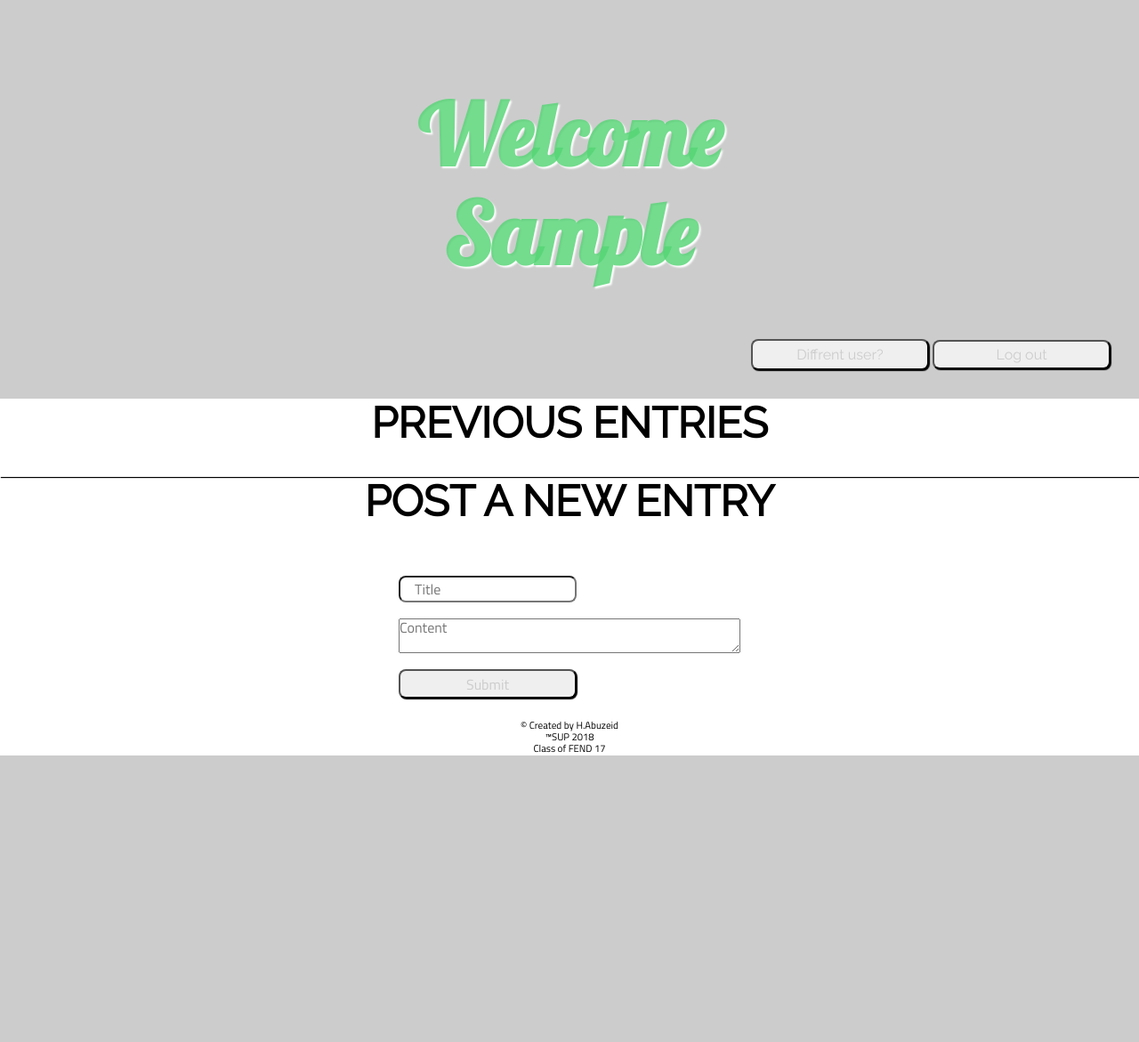
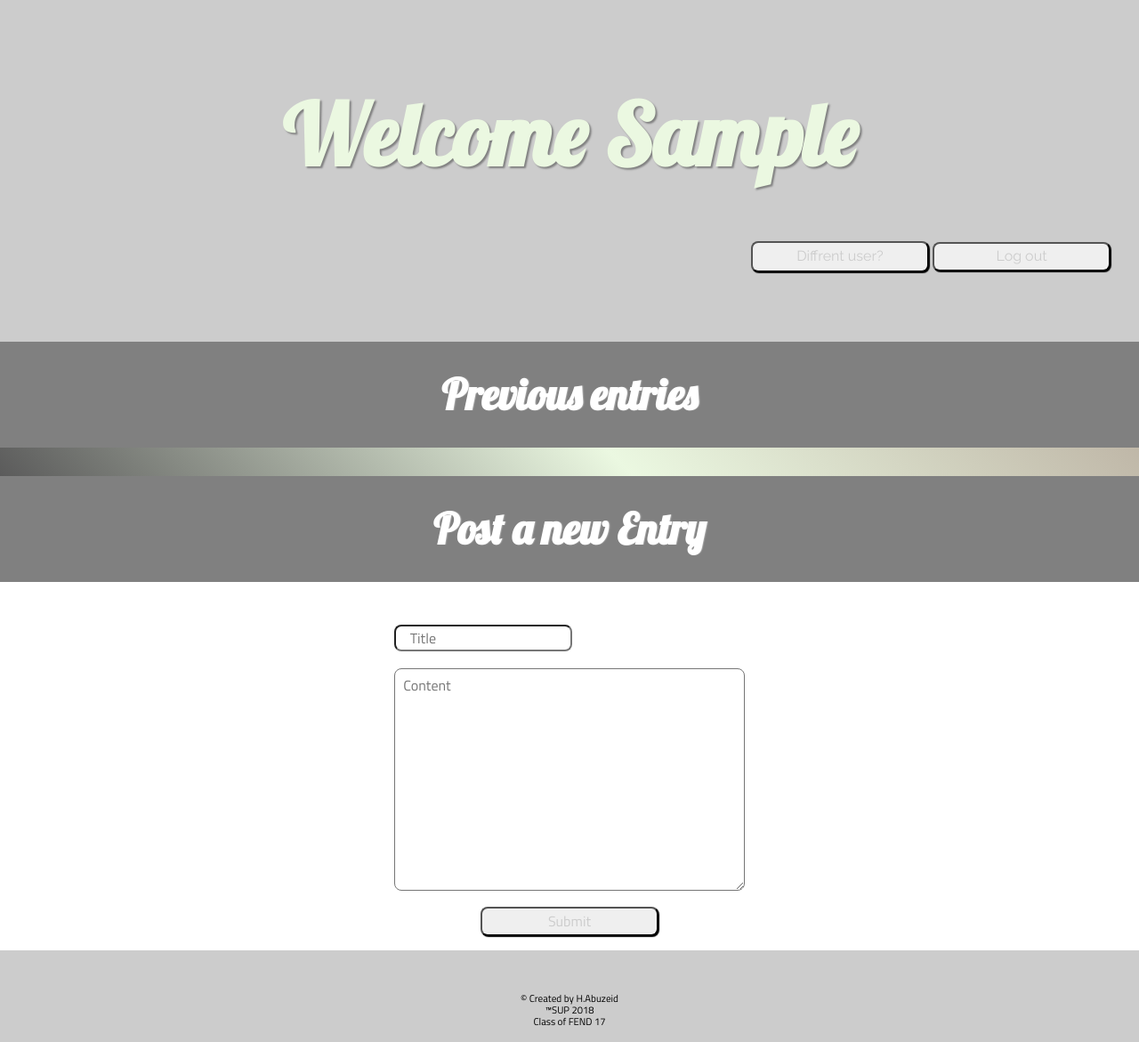
Before and after one commit to swedenSnow/journal, a PHP site: page / in a window 1280 px wide. Shown: the whole page at 89% size. Before the commit the page ends 849 px from the top, so only its background shows below. Run offline with PHP 8.4, Linux system fonts and the light colour scheme; the visitor is signed in with stand-in values (Sample User, id 1); data that the repository does not hold is empty.

Commit message:
entry form fix

```diff
--- a/css/style.css
+++ b/css/style.css
@@ -413,10 +413,6 @@
     list-style-type: none;
     min-width: 100%;
   }
-  /* form {
-    flex-basis: 100%;
-
-  } */
 
   input{
     width: 200px;
@@ -425,6 +421,13 @@
     text-align: left;
     padding-left: 1rem;
     border-radius: 8px;
+    color: black;
+  }
+
+  button:hover {
+    color: black;
+    transition: all 500ms ease-out;
+    background-color: rgba(85, 212, 117, 0.822);
 
   }
 
@@ -452,70 +455,91 @@
     background-color: rgba(85, 212, 117, 0.822);
   }
 
-
-  button:hover {
+  .all-entries input{
+    width: 110px;
+    height: 30px;
+    outline-style: none;
+    text-align: left;
+    padding-left: 1rem;
+    border-radius: 8px;
+    color: #ccc;
+  }
+  .all-entries input:hover {
     color: black;
     transition: all 500ms ease-out;
     background-color: rgba(85, 212, 117, 0.822);
+    cursor: pointer;
 
   }
-
 
   footer{
     display: flex;
     flex-flow: column wrap;
     justify-content: center;
+    margin: auto;
+    background-color: #ccc;
   }
 
   footer p {
     text-align: center;
     font-size: 70%;
+    margin-top: 3rem;
+
+
 
   }
 
   .form{
-    margin: 1.5rem;
-    width: 30%;
+    padding: 1rem;
+    width: 33.33%;
     height: auto;
+    margin: auto;
+
+
   }
   .title {
     transition: 500ms ease-in-out;
     text-align: center;
     font-family: 'Lobster', cursive;
     font-size: 3rem;
-    color:  rgba(85, 212, 117, 0.822);
-    text-shadow: 1px 2px 1px white;
+    color:  #ebf8e1;
     flex-basis: 100%;
   }
 
   .all-entries{
     display: flex;
     min-width: 100%;
+    background: linear-gradient(0.13turn, #5b5b5b, #ebf8e1, #b7ab9d);
     flex-flow: row wrap;
     justify-content: center;
     box-shadow: 1px 1px 1px black;
 
+
   }
+
+
   .entry-title{
-    font-family: 'Raleway', sans-serif;
-    margin-bottom: 2rem;
+    margin-bottom: 0.7rem;
     flex-basis: 100%;
     color: black;
     text-transform: uppercase;
-    font-weight: 800;
+    border-bottom: 2px solid white;
 
   }
 
   .prev-entries{
-    font-family: 'Raleway', sans-serif;
     margin-bottom: 2rem;
     flex-basis: 100%;
-    color: black;
-    text-transform: uppercase;
-  }
+    color: white;
+    text-shadow: 1px 0 1px darkgrey;
+    /* text-transform: uppercase; */
+    /* border: 1px solid brown; */
+    background: grey;
+    padding: 2rem;
+}
 
   .greating-title h1{
-    text-shadow: 2px 2px 2px white;
+    text-shadow: 2px 2px 2px grey;
   }
 
   .container-logout{
@@ -554,7 +578,7 @@
   }
 
   .entry{
-    width: 30%;
+    width: 100%;
     height: 100%;
   }
 
@@ -563,9 +587,25 @@
     flex-flow: column wrap;
   }
 
-  /* .entry-form input{
-    background: blue;
-  } */
+  .entry-form textarea{
+   border-radius: 8px;
+   min-height: 250px;
+   padding: 0.6rem;
+  }
+
+  .entry-form button{
+    align-self: center;
+  }
+
+  .entry-header{
+    margin-bottom: 2rem;
+    flex-basis: 100%;
+    color: white;
+    text-shadow: 1px 0 1px darkgrey;
+    background: grey;
+    padding: 2rem;
+  }
+
   .container{
     display: flex;
     flex-flow: row wrap;
@@ -594,10 +634,12 @@
 
   .entry-date{
     font-size: 70%;
+    border-bottom: 1px solid white;
+    margin-bottom: 0.4rem;
   }
 
   .para{
-    margin-bottom: 3rem;
+    margin-bottom: 1rem;
   }
 
   #hide-id{
--- a/partials/footer.php
+++ b/partials/footer.php
@@ -1,5 +1,5 @@
 <footer>
-    <p>&copy Created by H.Abuzeid <br/>
+    <p class="para">&copy Created by H.Abuzeid <br/>
         ™SUP 2018 <br/>
          Class of FEND 17
     </p>
--- a/partials/get_entry.php
+++ b/partials/get_entry.php
@@ -1,3 +1,4 @@
+
 <div class="entry">
   <form class="form" action="update-entry.php" method="POST">
     <h3 class="entry-title">
@@ -10,7 +11,7 @@
         <?=$post['createdAt']; ?>
     </p>
     <input type="text" name="entryID" id="hide-id" value="<?= $post["entryID"] ?>">
-    <input type="submit" class="form-50" name="type" value="edit">
-    <input type="submit" class="form-50" name="type" value="remove">
+    <input type="submit" class="" name="edit" value="edit">
+    <input type="submit" class="" name="remove" value="remove">
   </form>
 </div>
--- a/partials/logout.php
+++ b/partials/logout.php
@@ -6,4 +6,4 @@ require '../classes/UserCheck.php';
 require 'session_start.php';
 $user = new User($pdo);
 $user->logout();
-header("Location: ../index.php?message=You are no longer logged in");
+header("Location: ../index.php?message=You_are_logged_out");
--- a/partials/navbar.php
+++ b/partials/navbar.php
@@ -10,7 +10,7 @@ $user=new User($pdo); ?>
                 </div>
                 <?php else:?>
                 <div class="title greating-title">
-                    <h1>Welcome<br/> <?=ucfirst( $_SESSION["username"]) ?> </h1>
+                    <h1>Welcome <?=ucfirst( $_SESSION["username"]) ?> </h1>
                 </div>
                 <?php endif ;?>
                 <?php if(!$user->isLoggedIn()):?>
@@ -34,16 +34,3 @@ $user=new User($pdo); ?>
         </div>
     </nav>
 </header>
-
-
-
-<!-- <div class="new-entry">
-  <h2 class="title">Post a new Entry</h2>
-  <form class="form newEntry" action="partials/post_entry.php" method="POST">
-    <input type="text" name="title" placeholder="Title">
-    <br>
-    <textarea name="content" placeholder="Content"></textarea>
-    <br>
-    <input type="submit" value="Submit">
-  </form>
-</div> -->
--- a/partials/new_user.php
+++ b/partials/new_user.php
@@ -3,6 +3,6 @@ require_once '../classes/UserCheck.php';
 $user = new User($pdo);
 $user->new_user($_POST["username"], $_POST["password"]);
 $user->login($_POST["username"], $_POST["password"]);
-header("Location: ../index.php?message=LoggedIn");
+header("Location: ../index.php?message=You_are_now_logged_in");
 
 ;?>
--- a/partials/post_entry.php
+++ b/partials/post_entry.php
@@ -1,7 +1,7 @@
 </div>
 <section>
     <div class="new-entry">
-        <h2 class="title entry-title">Post a new Entry</h2>
+        <h2 class="title entry-header">Post a new Entry</h2>
         <form action="partials/saved_entry.php" method="POST" class="form entry-form">
             <input type="text" name="title" placeholder="Title">
             <br/>
```
Also changed, not shown: partials/get_all_entries.php (+6 -4 lines).
